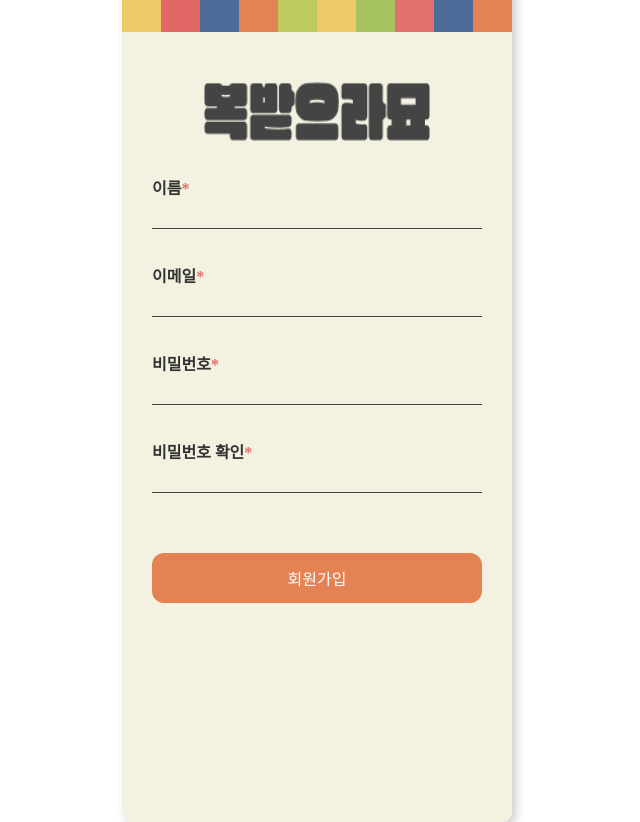
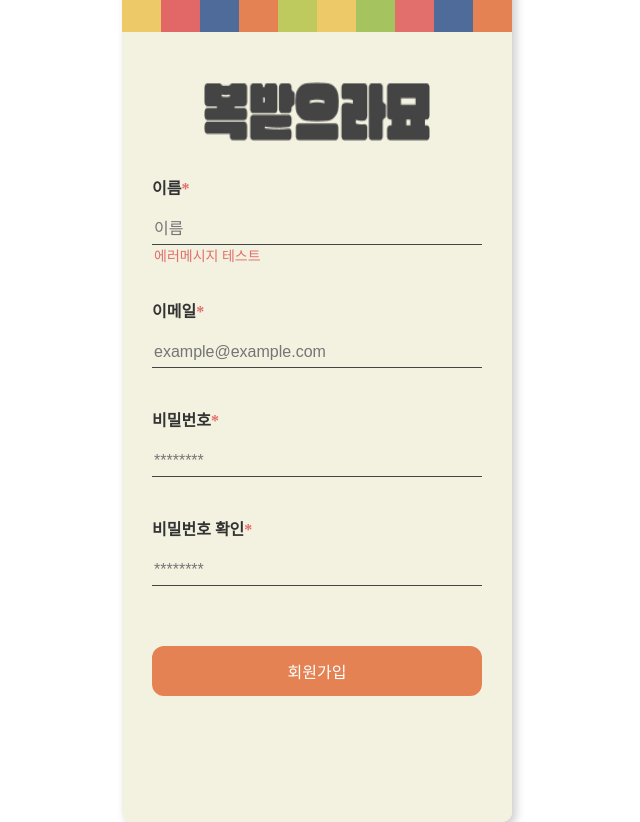
Before and after one commit to HNY-6/LuckyLetter-FE, a React (Create React App) app: page /join in a window 1280 px wide. Shown: the whole page, without its empty margins (323-963 px from the left). Built offline with nearby package versions, Linux system fonts and the light colour scheme.

Commit message:
Style : Input placeholder, errorMessage 추가

```diff
--- a/src/components/UI/Input.tsx
+++ b/src/components/UI/Input.tsx
@@ -1,4 +1,5 @@
 import {
+  ValidationErrorTextStyle,
   ValidationInputStyle,
   ValidationLabelStyle,
   ValidationTextStyle,
@@ -6,13 +7,16 @@ import {
 
 interface Props {
   label: string;
+  placeholder?: string;
+  errorMessage?: string;
 }
 
-const ValidationInput = ({ label }: Props) => {
+const ValidationInput = ({ label, placeholder, errorMessage }: Props) => {
   return (
     <ValidationLabelStyle>
       <ValidationTextStyle>{label}</ValidationTextStyle>
-      <ValidationInputStyle />
+      <ValidationInputStyle placeholder={placeholder} />
+      <ValidationErrorTextStyle>{errorMessage}</ValidationErrorTextStyle>
     </ValidationLabelStyle>
   );
 };
--- a/src/components/UI/InputStyle.tsx
+++ b/src/components/UI/InputStyle.tsx
@@ -8,10 +8,13 @@ export const ValidationLabelStyle = styled.label`
 
 export const ValidationInputStyle = styled.input`
   width: 100%;
+  height: 32px;
   background-color: transparent;
   border: none;
   border-bottom: 1px solid var(--main-title-color);
-  height: 32px;
+  font-size: 16px;
+  margin-top: 16px;
+  padding-left: 2px;
 
   &:focus {
     border-bottom: 1px solid var(--main-title-color);
@@ -31,3 +34,10 @@ export const ValidationTextStyle = styled.strong`
     color: var(--warning-color);
   }
 `;
+
+export const ValidationErrorTextStyle = styled.div`
+  color: var(--warning-color);
+  font-size: 14px;
+  margin-top: 5px;
+  padding-left: 2px;
+`;
--- a/src/pages/Join.tsx
+++ b/src/pages/Join.tsx
@@ -27,10 +27,14 @@ const Join = () => {
       <MainCharacter>
         <TitleImg src={TitleLogo} />
       </MainCharacter>
-      <ValidationInput label={'이름'} />
-      <ValidationInput label={'이메일'} />
-      <ValidationInput label={'비밀번호'} />
-      <ValidationInput label={'비밀번호 확인'} />
+      <ValidationInput
+        label={'이름'}
+        placeholder={'이름'}
+        errorMessage={'에러메시지 테스트'}
+      />
+      <ValidationInput label={'이메일'} placeholder={'example@example.com'} />
+      <ValidationInput label={'비밀번호'} placeholder={'********'} />
+      <ValidationInput label={'비밀번호 확인'} placeholder={'********'} />
 
       <DefaultButton styleOverrides={joinLoginStyle} label={'회원가입'} />
     </>
```
